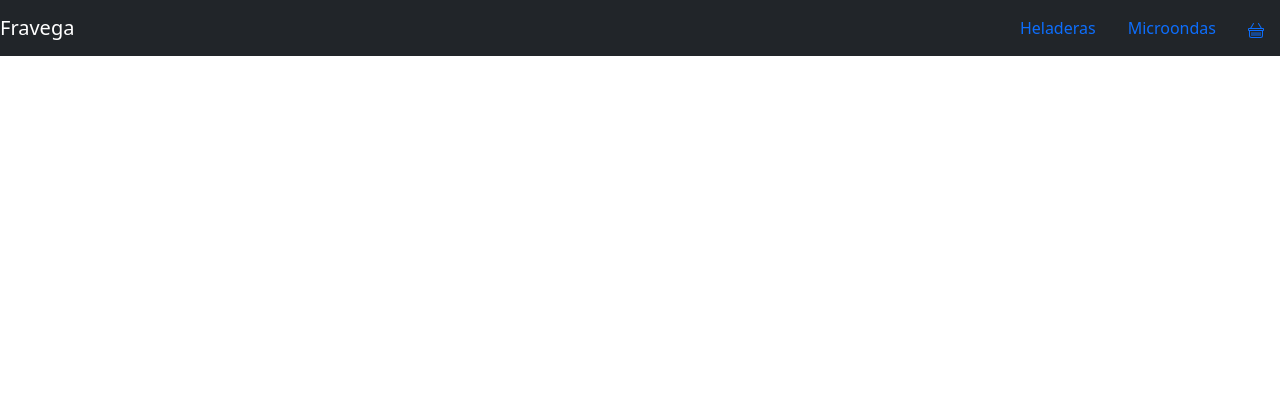
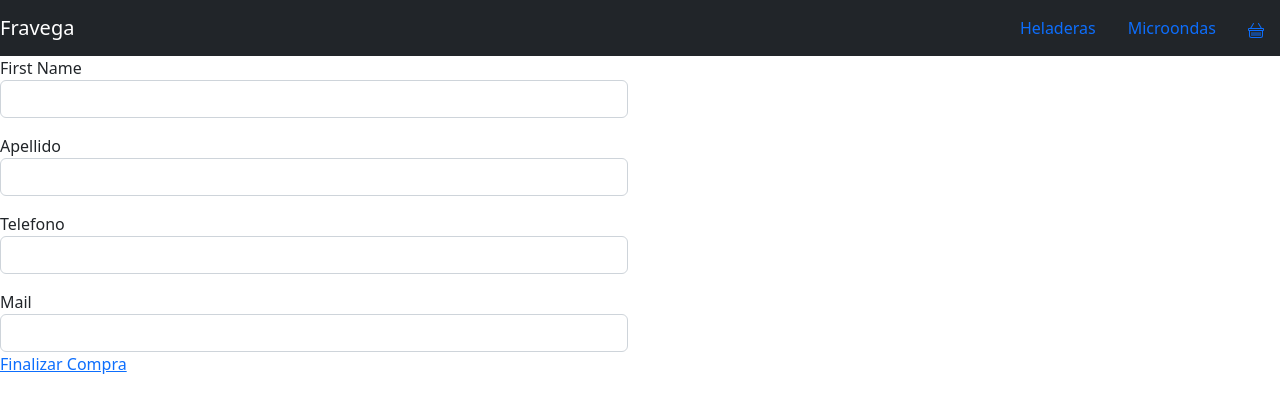
Before and after one commit to SantiagoGitt/ProyectoFinalReactGittardi, a React (Create React App) app: page /Checkout in a window 1280 px wide. Shown: the top 412 px of the page. Built offline with nearby package versions, Linux system fonts and the light colour scheme.

Commit message:
version 4

```diff
--- a/src/App.js
+++ b/src/App.js
@@ -7,6 +7,8 @@
 import { ItemDetailContainer } from './componentes/ItemListContainer/ItemDetailContainer/ItemDetailContainer';
 import ProviderCarrito from "./componentes/ItemListContainer/context/Context";
 import Cart from './componentes/ItemListContainer/cart/Cart';
+import { Checkout } from './componentes/ItemListContainer/checkout/Checkout';
+import  Gracias  from './componentes/ItemListContainer/Gracias/Gracias';
 
 
 function App() {
@@ -23,6 +25,8 @@
       <Route path="/Detail" element={<ItemDetailContainer/>}/>
       <Route path="/items/:IdDatos" element={<ItemDetailContainer/>}/>
       <Route path="/Cart" element={<Cart/>}/>
+      <Route path="/Checkout" element={<Checkout/>}/>
+      <Route path="/Gracias" element={<Gracias/>}/>
 
 
       </Routes>
--- /dev/null
+++ b/src/componentes/ItemListContainer/Gracias/Gracias.jsx
@@ -0,0 +1,12 @@
+import React from "react";
+
+function Gracias() {
+  return (
+    <div>
+      <h1>Gracias!</h1>
+      <p>Se generó la orden correctamente✅</p>
+    </div>
+  );
+}
+
+export default Gracias;
--- a/src/componentes/ItemListContainer/ItemDetail/ItemDetail.jsx
+++ b/src/componentes/ItemListContainer/ItemDetail/ItemDetail.jsx
@@ -9,7 +9,7 @@
 export const ItemDetail = ({ itemFiltered }) => {
 	const {addToCart}= useContext(CartContext);
 
-	const handleAddToCart = (initial) => {addToCart(Datos, initial)}
+	const handleAddToCart = (initial) => {addToCart(itemFiltered, initial)}
 	return (
 		<section className='container--itemDetail'>
 			<h3 className='itemDetail--title'>{itemFiltered.nombre}</h3>
--- a/src/componentes/ItemListContainer/Items/Item.jsx
+++ b/src/componentes/ItemListContainer/Items/Item.jsx
@@ -1,8 +1,11 @@
 import { Link } from "react-router-dom";
 import  ItemCount  from "../ItemCount/ItemCount";
 import "./Item.css"
+import { useContext } from "react";
+import { CartContext } from "../context/Context";
 
 const Item = ({ Datos }) => {
+	const {addToCart}= useContext(CartContext);
 	return (
 		<div className='card'>
 			<h3 className='card--title'>{Datos.nombre}</h3>
--- a/src/componentes/ItemListContainer/cart/Cart.jsx
+++ b/src/componentes/ItemListContainer/cart/Cart.jsx
@@ -1,17 +1,22 @@
-import React from 'react'
-import { useContext } from 'react'
-import { CartContext } from '../context/Context'
+import React from 'react';
+import { useContext } from 'react';
+import { CartContext } from '../context/Context';
+import { Link } from "react-router-dom";
 
 
 const Cart = () => {
     const {Cart, GetTotalPrice}= useContext(CartContext)
   return (
-    <div>{Cart.map((item=>(
+    <div >{Cart.map((item=>(
         <>
+        <div key={item.id}>
         <h1>{item.nombre}</h1>
-        <h1>{item.img}</h1>
+        <img src={item.img}/>
         <h1>${item.precio}</h1>
-        <h1>Precio Total ${GetTotalPrice()}</h1></>)))}
+        <h1>Precio Total ${GetTotalPrice()}</h1>
+        <Link to="/Checkout">Checkout</Link>
+        </div></>
+        )))}
     </div>
   )
 }
--- /dev/null
+++ b/src/componentes/ItemListContainer/checkout/Checkout.jsx
@@ -0,0 +1,28 @@
+import React from 'react';
+import { Link } from "react-router-dom";
+
+export const Checkout = () => {
+  return (
+    <div className="row">
+      <div className="col-md-6">
+        <div className="form-group mb-3">
+          <label> First Name</label>
+          <input type="text" name="Nombre" className="form-control" />
+        </div>
+        <div className="form-group mb-3">
+          <label> Apellido</label>
+          <input type="text" name="Apellido" className="form-control" />
+        </div>
+        <div className="form-group mb-3">
+          <label> Telefono</label>
+          <input type="text" name="Telefono" className="form-control" />
+        </div>
+        <div className="form-group mb-3">
+          <label> Mail</label>
+          <input type="text" name="Mail" className="form-control" />
+        <Link to="/Gracias">Finalizar Compra</Link>
+        </div>
+      </div>
+    </div>
+  )
+}
--- a/src/componentes/ItemListContainer/context/Context.jsx
+++ b/src/componentes/ItemListContainer/context/Context.jsx
@@ -7,6 +7,7 @@
 
 const ProviderCarrito = ({children}) => {
     const [Cart, setCart]= useState([]);
+    console.log(Cart)
     const isInCart= (id) => Cart.find((Item) => Item.id === id)? true:false;
     const addToCart= (Item, initial)=> {
         if (isInCart(Item.id)){
--- a/src/componentes/header/NavBar.jsx
+++ b/src/componentes/header/NavBar.jsx
@@ -16,7 +16,7 @@
     <Link className="nav-link" to="/categoria/microondas">Microondas</Link>
   </li>
   <li className="nav-item">
-    <Link className="nav-link active" aria-current="page" to="/Cart"><svg xmlns="http://www.w3.org/2000/svg" width="16" height="16" fill="currentColor" class="bi bi-basket" viewBox="0 0 16 16">
+    <Link className="nav-link active" aria-current="page" to="/Cart"><svg xmlns="http://www.w3.org/2000/svg" width="16" height="16" fill="currentColor" className="bi bi-basket" viewBox="0 0 16 16">
   <path d="M5.757 1.071a.5.5 0 0 1 .172.686L3.383 6h9.234L10.07 1.757a.5.5 0 1 1 .858-.514L13.783 6H15a1 1 0 0 1 1 1v1a1 1 0 0 1-1 1v4.5a2.5 2.5 0 0 1-2.5 2.5h-9A2.5 2.5 0 0 1 1 13.5V9a1 1 0 0 1-1-1V7a1 1 0 0 1 1-1h1.217L5.07 1.243a.5.5 0 0 1 .686-.172zM2 9v4.5A1.5 1.5 0 0 0 3.5 15h9a1.5 1.5 0 0 0 1.5-1.5V9H2zM1 7v1h14V7H1zm3 3a.5.5 0 0 1 .5.5v3a.5.5 0 0 1-1 0v-3A.5.5 0 0 1 4 10zm2 0a.5.5 0 0 1 .5.5v3a.5.5 0 0 1-1 0v-3A.5.5 0 0 1 6 10zm2 0a.5.5 0 0 1 .5.5v3a.5.5 0 0 1-1 0v-3A.5.5 0 0 1 8 10zm2 0a.5.5 0 0 1 .5.5v3a.5.5 0 0 1-1 0v-3a.5.5 0 0 1 .5-.5zm2 0a.5.5 0 0 1 .5.5v3a.5.5 0 0 1-1 0v-3a.5.5 0 0 1 .5-.5z"/>
 </svg></Link>
   </li>
```
